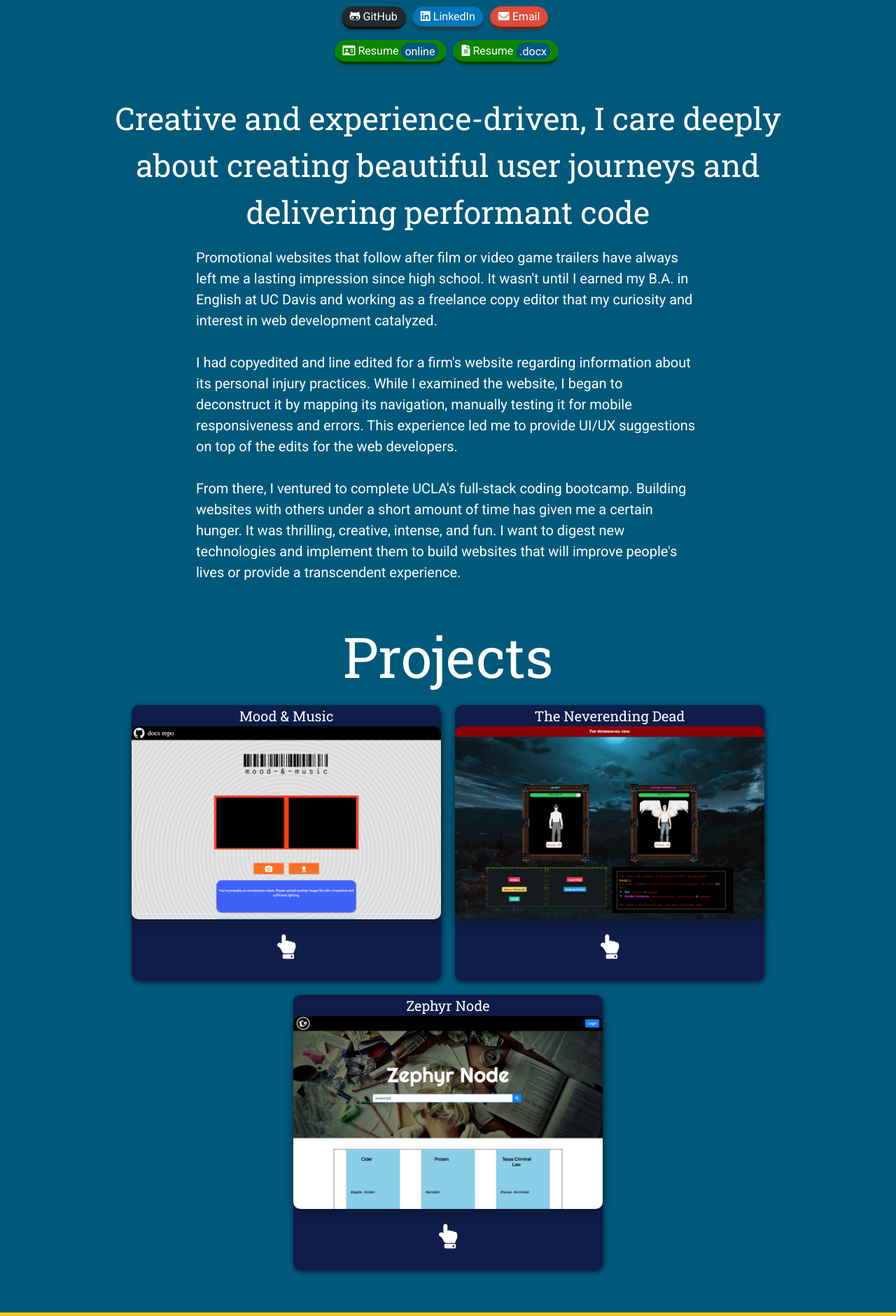
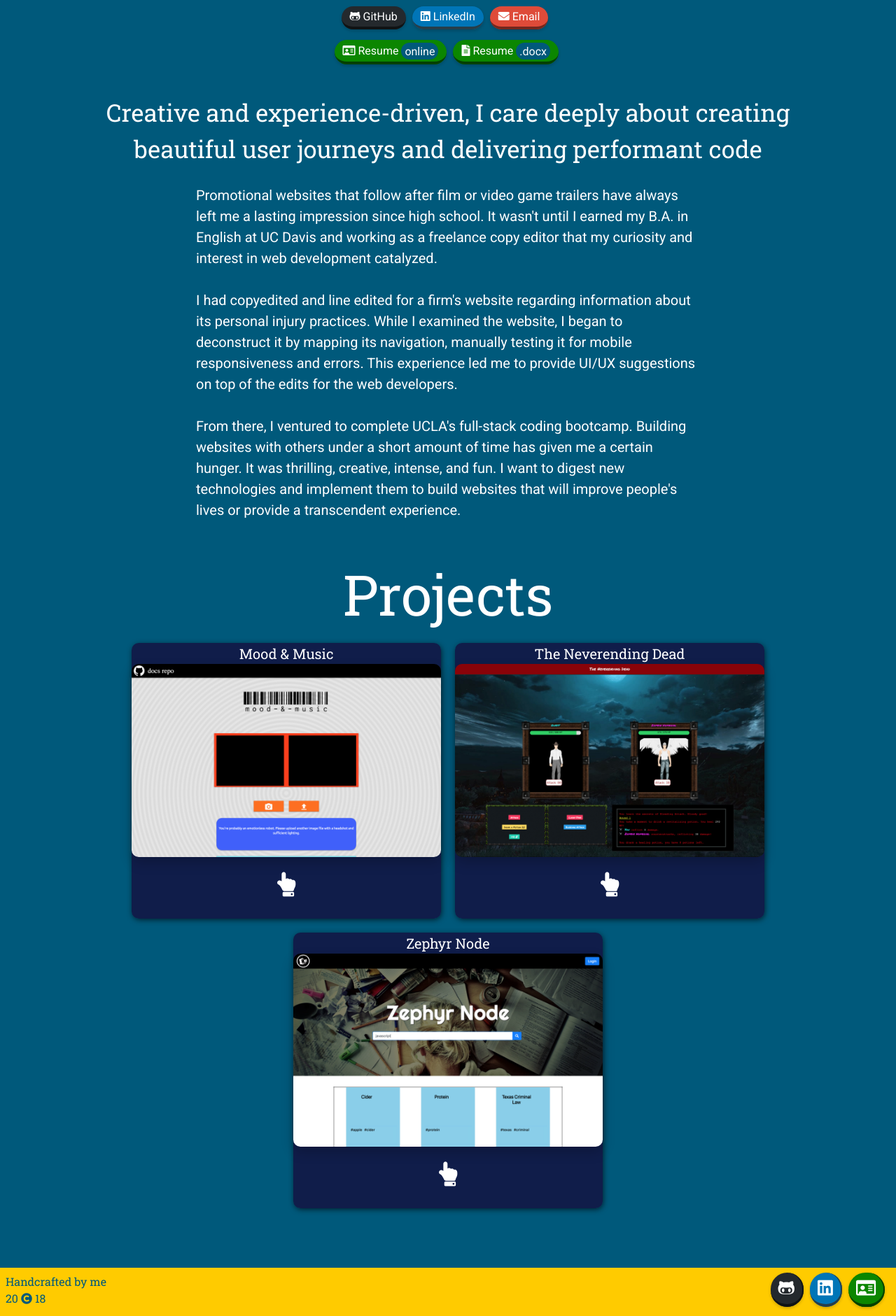
Before and after one commit to do-kevin/do-kevin.github.io, a React (Create React App) app: page / in a window 1280 px wide. Shown: the part 460-2341 px from the top of the page at 70% size. Built offline with nearby package versions, Linux system fonts and the light colour scheme.

Commit message:
Changes hi-header's fontSize

```diff
--- a/src/static/css/App.scss
+++ b/src/static/css/App.scss
@@ -328,7 +328,7 @@ $kevin-scale: 230px;
 #showcase-projects {
     display: flex;
     flex-direction: row;
-    margin: auto;
+    margin: auto auto 25px;
     width: 100%;
     flex-wrap: wrap;
     text-align: center;
@@ -564,9 +564,9 @@ figure.project-showcase-container div:active {
 }
 
 #hi-header {
-    font-size: 3.5vw;
+    font-size: 2.7vw;
     max-width: 1079px;
-    margin: auto;
+    margin: auto auto 25px;
 }
 
 @media (max-width: 759px) {
```
Also changed, not shown: src/static/css/App.css, 1 other file (tests, documents, lock files or other folders).
